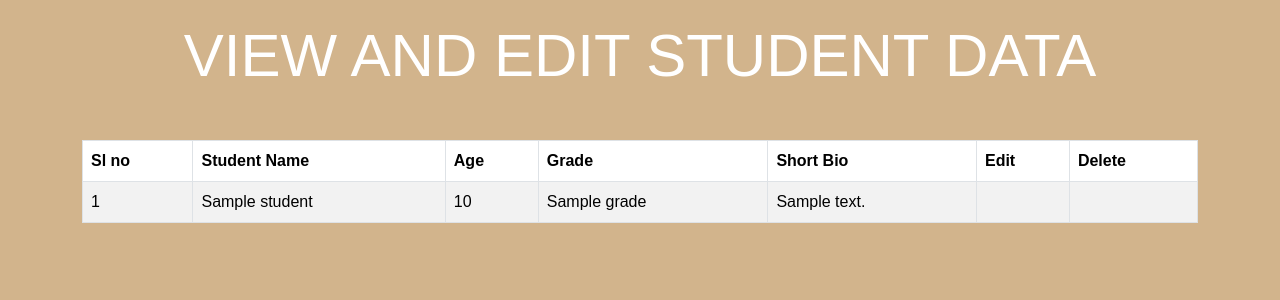
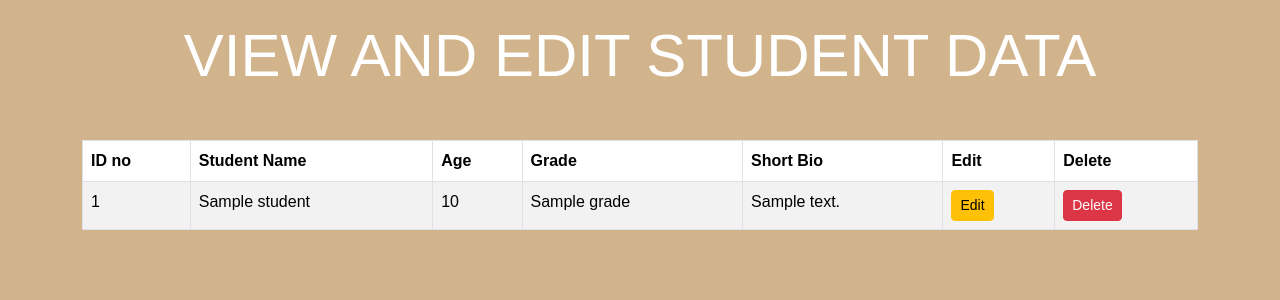
Before and after one commit to mayurab22/Student-Management-System, a Flask app: template templates/view.html in a window 1280 px wide. Shown: the part 56-356 px from the top of the page. Run offline with Flask 3, Linux system fonts and the light colour scheme; the template is opened without the code that fills it: most values are stand-ins (such as "Sample title", 1, 10 or a date in 2020).

Commit message:
edit and delete function is added to view page

```diff
--- a/templates/view.html
+++ b/templates/view.html
@@ -36,7 +36,7 @@
     <div class="container mt-5">
         <table class="table table-striped table-bordered mt-3">
             <thead>
-                <td><strong>Sl no</strong></td>
+                <td><strong>ID no</strong></td>
                 <td><strong>Student Name</strong></td>
                 <td><strong>Age</strong></td>
                 <td><strong>Grade</strong></td>
@@ -52,8 +52,14 @@
                 <td>{{ student['age'] }}</td>
                 <td>{{ student['grade'] }}</td>
                 <td>{{ student['bio'] }}</td>
-                <td></td>
-                <td></td>
+                <td><a href="{{ url_for('edit_student', id=student['id']) }}" class="btn btn-warning btn-sm">Edit</a></td>
+                </form>
+                    <td>
+                        <form action="{{ url_for('delete_student_route', id=student['id']) }}" method="POST" style="display:inline;">
+                            <button type="submit" class="btn btn-danger btn-sm">Delete</button>
+                        </form>
+                    </td>
+            </tr>
             {% endfor %}
         </table>
     </div>
```
